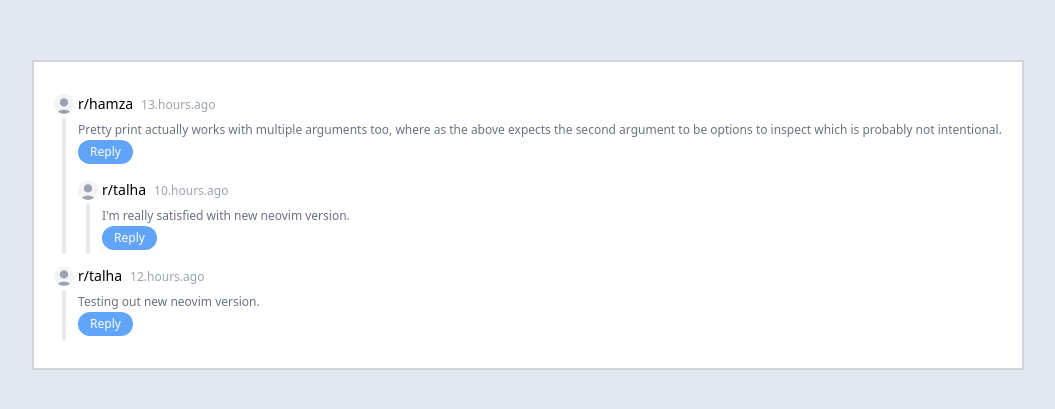
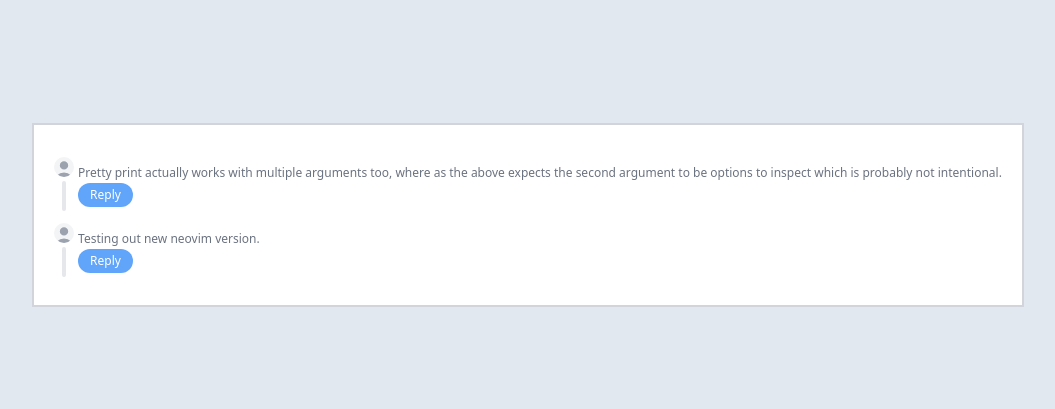
Before and after one commit to talhaimran777/nested-comments-system, a React (Vite) app: page / in a window 1280 px wide. Shown: the part 185-594 px from the top of the page, without its empty margins (112-1167 px from the left). Built offline with nearby package versions, Linux system fonts and the light colour scheme.

Commit message:
Added ability to make replies to comments

```diff
--- a/package.json
+++ b/package.json
@@ -10,7 +10,8 @@
   },
   "dependencies": {
     "react": "^18.2.0",
-    "react-dom": "^18.2.0"
+    "react-dom": "^18.2.0",
+    "uuidv4": "^6.2.13"
   },
   "devDependencies": {
     "@types/react": "^18.0.27",
--- a/src/App.jsx
+++ b/src/App.jsx
@@ -1,10 +1,9 @@
-import Comments from "./components/comments";
-import fakeComments from "./data/comments";
+import CommentsSystem from "./components/comments-system";
 
 export default function App() {
   return (
     <div className="bg-slate-200 flex justify-center items-center h-screen">
-      <Comments comments={fakeComments} />
+      <CommentsSystem />
     </div>
   );
 }
--- a/src/components/comment/body/index.jsx
+++ b/src/components/comment/body/index.jsx
@@ -1,4 +1,4 @@
-const CommentBody = ({comment}) => {
+const CommentBody = ({ comment }) => {
   return (
     <>
       <p className="text-justify text-xs text-gray-500">{comment.body}</p>
--- a/src/components/comment/footer/index.jsx
+++ b/src/components/comment/footer/index.jsx
@@ -1,17 +1,37 @@
-import { useState } from "react";
+import { useContext, useState } from "react";
+import { v4 as uuid } from "uuid";
 import Comment from "..";
+import { AppContext } from "../../../context";
+import findComment from "../../../utils/comment-finder";
 
 const CommentFooter = ({ comment }) => {
   const [show, setShow] = useState(false);
+  const [reply, setReply] = useState("");
 
-  const addComment = () => {};
+  const { comments, setComments } = useContext(AppContext);
+
+  const addComment = () => {
+    if (!reply) return;
+
+    let foundComment = findComment(comments, comment.id);
+
+    if (foundComment) {
+      foundComment.replies?.unshift({ id: uuid(), body: reply, replies: [] });
+      setComments(comments);
+      setShow(false);
+      setReply("");
+    }
+  };
 
   return (
     <div>
       {!show && (
         <button
           class="rounded-full bg-blue-400 text-xs text-white px-3 py-1 mb-1"
-          onClick={() => setShow(true)}
+          onClick={() => {
+            setShow(true);
+            replyInput.current.focus();
+          }}
         >
           Reply
         </button>
@@ -20,12 +40,15 @@ const CommentFooter = ({ comment }) => {
       {show && (
         <div className="flex justify-between items-center">
           <input
+            autoFocus
+            onKeyDown={(e) => e.key === "Enter" && addComment()}
+            onChange={(e) => e.key !== "Enter" && setReply(e.target.value)}
             className="outline-none bg-gray-200 border border-1 border-gray-500 w-full rounded-sm text-xs p-1 text-gray-400"
             name="comment"
             type="text"
           />
           <button
-            className="border-2 ml-2 text-xs bg-green-500 text-white p-1"
+            className="border-2 ml-2 text-xs bg-green-500 text-white p-1 focus"
             onClick={addComment}
           >
             Add
@@ -40,7 +63,7 @@ const CommentFooter = ({ comment }) => {
         </div>
       )}
 
-      {comment.replies.map((reply) => (
+      {comment?.replies?.map((reply) => (
         <Comment comment={reply} key={reply.id} />
       ))}
     </div>
--- /dev/null
+++ b/src/components/comments-system/index.jsx
@@ -0,0 +1,16 @@
+import { useState } from "react";
+import { Consumer, Provider } from "../../context";
+import fakeComments from "../../data/comments";
+import Comments from "../comments";
+
+const CommentsSystem = () => {
+  const [comments, setComments] = useState(fakeComments);
+
+  return (
+    <Provider value={{ comments, setComments }}>
+      <Consumer>{() => <Comments />}</Consumer>
+    </Provider>
+  );
+};
+
+export default CommentsSystem;
--- a/src/components/comments/index.jsx
+++ b/src/components/comments/index.jsx
@@ -1,6 +1,10 @@
+import { useContext } from "react";
+import { AppContext } from "../../context";
 import Comment from "../comment";
 
-const Comments = ({ comments }) => {
+const Comments = () => {
+  const { comments } = useContext(AppContext);
+
   return (
     <div className="bg-white border border-2 border-gray-300 p-5 mx-2">
       {comments.map((comment) => (
--- /dev/null
+++ b/src/context/index.js
@@ -0,0 +1,9 @@
+import React from "react";
+
+export const AppContext = React.createContext({
+  comments: [],
+  setComments: () => {},
+});
+
+export const Provider = AppContext.Provider;
+export const Consumer = AppContext.Consumer;
--- a/src/data/comments.js
+++ b/src/data/comments.js
@@ -1,26 +1,14 @@
 const comments = [
   {
     id: 1,
-    commentBy: "r/hamza",
     body: `Pretty print actually works with multiple arguments too, where as
       the above expects the second argument to be options to inspect which is
       probably not intentional.`,
-    createdAt: "13.hours.ago",
-    replies: [
-      {
-        id: 3,
-        commentBy: "r/talha",
-        body: `I'm really satisfied with new neovim version.`,
-        createdAt: "10.hours.ago",
-        replies: [],
-      },
-    ],
+    replies: [],
   },
   {
     id: 2,
-    commentBy: "r/talha",
     body: `Testing out new neovim version.`,
-    createdAt: "12.hours.ago",
     replies: [],
   },
 ];
--- a/src/utils/comment-finder.js
+++ b/src/utils/comment-finder.js
@@ -14,8 +14,8 @@ const findComment = (comments, targetId) => {
   return result;
 };
 
-const checkReplies = (comment, targetId) => {
-  return comment.replies && find(comment.replies, targetId);
+const checkReplies = (comment, id) => {
+  return comment.replies.length > 0 && findComment(comment.replies, id);
 };
 
 export default findComment;
```
